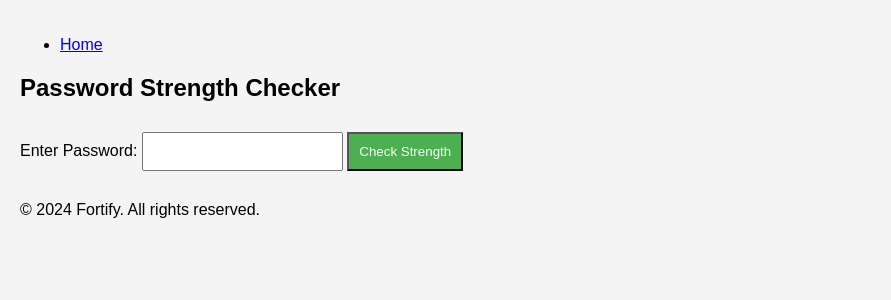
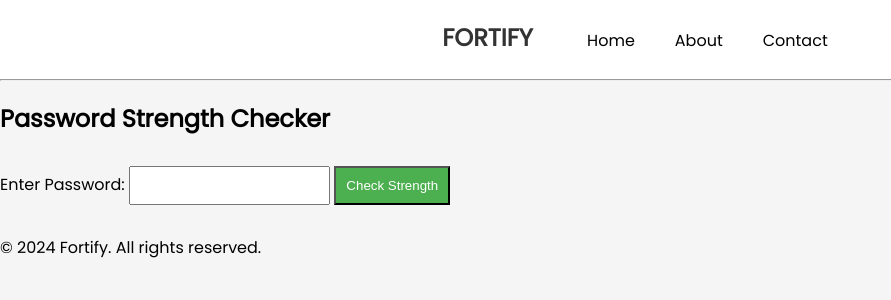
Before and after one commit to xaviermontane/fortify, a Flask app: page / in a window 1280 px wide. Shown: the top 300 px of the page, without its empty margins (0-891 px from the left). Run offline with Flask 3, Linux system fonts and the light colour scheme.

Commit message:
style: designing web interface #wip

```diff
--- a/static/styles.css
+++ b/static/styles.css
@@ -1,11 +1,47 @@
+@import url('https://fonts.googleapis.com/css?family=Poppins');
+
 body {
-    font-family: Arial, sans-serif;
+    font-family: 'Poppins', sans-serif;
+    background-color: whitesmoke;
     margin: 0;
-    padding: 20px;
-    background-color: #f4f4f4;
 }
 
-h1 {
+hr {
+    width: 100%;
+    margin: 0;
+    padding: 0;
+    color: grey;
+}
+
+.navbar {
+    background-color: white;
+    padding: 0 32px;
+    text-align: center;
+}
+
+.navbar h1 {
+    color: #333;
+    display: inline-block;
+    text-align: left;
+}
+
+.navbar ul {
+    display: inline-flex;
+    gap: 20px;
+}
+
+
+.navbar li {
+    list-style-type: none;
+    margin: 10px;
+}
+
+.navbar a {
+    text-decoration: none;
+    color: black;
+}
+
+.navbar a:hover {
     color: #333;
 }
 
--- a/templates/base.html
+++ b/templates/base.html
@@ -4,15 +4,20 @@
     <meta charset="UTF-8">
     <meta name="viewport" content="width=device-width, initial-scale=1.0">
     <title>{% block title %}Fortify - Password Security{% endblock %}</title>
-    <link rel="stylesheet" href="{{ url_for('static', filename='styles.css') }}">
+    <!---  <link rel="stylesheet" href="{{ url_for('static', filename='styles.css') }}">  --->
+    <link rel="stylesheet" href="/static/styles.css">                   <!-- Erase before commit $$$$$$$ -->
 </head>
 <body>
     <header>
-        <nav>
+        <nav class="navbar">
+            <h1>FORTIFY</h1>
             <ul>
                 <li><a href="/">Home</a></li>
+                <li><a href="/about">About</a></li>
+                <li><a href="/contact">Contact</a></li>
             </ul>
         </nav>
+        <hr>
     </header>
 
     <main>
```
